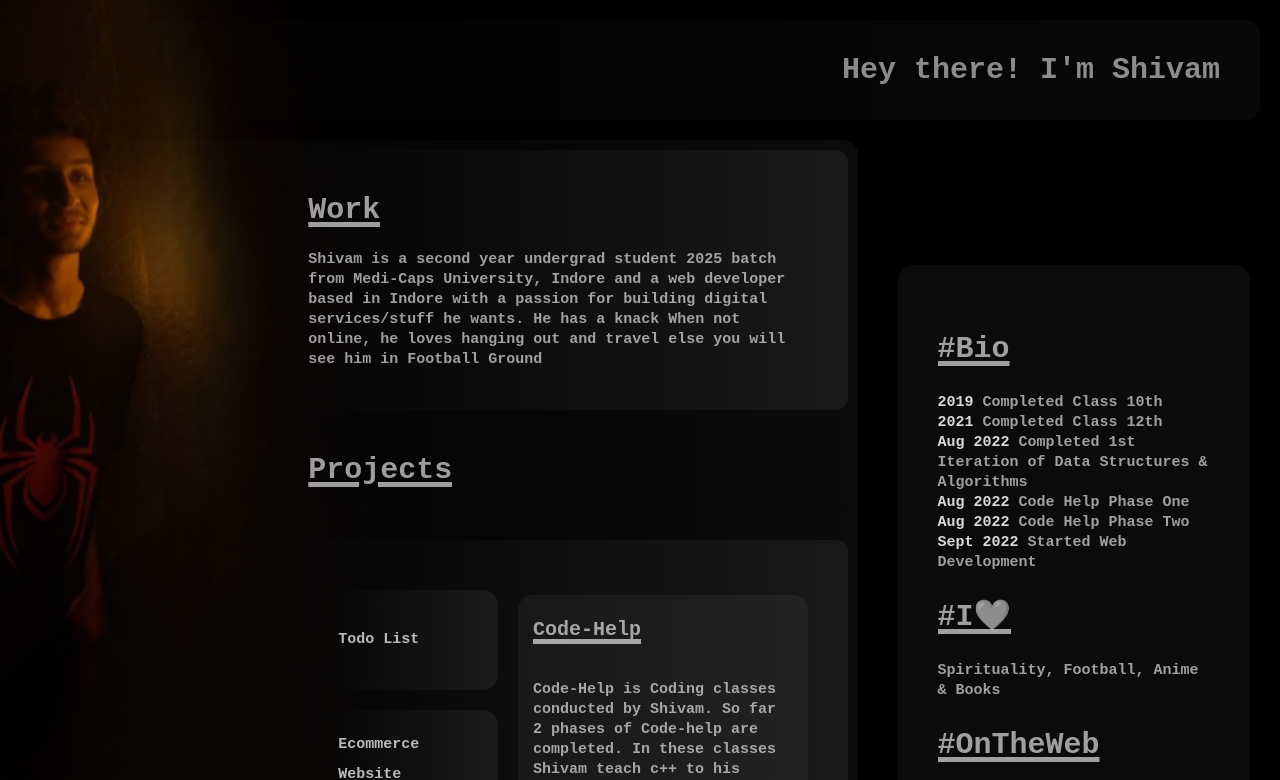
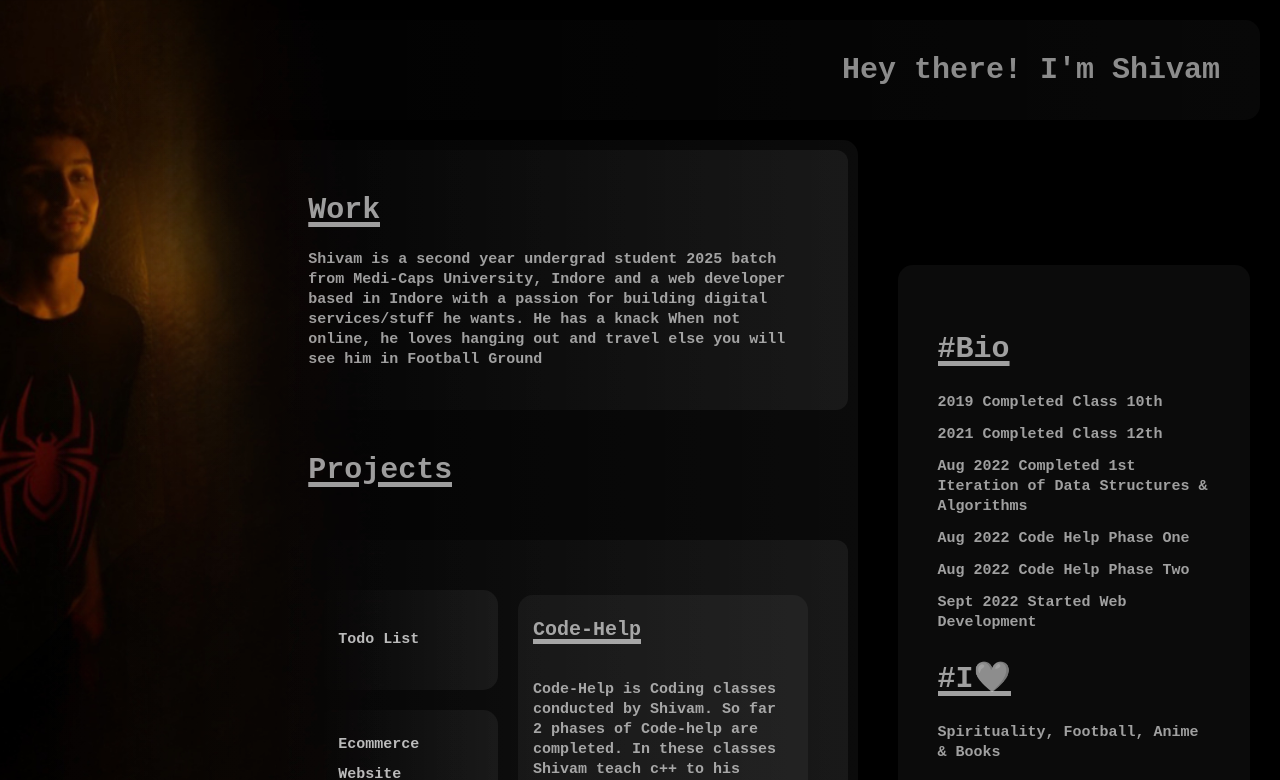
Before and after one commit to shivm29/aboutme, a React (Create React App) app: page / in a window 1280 px wide. Shown: the top 780 px of the page. Built offline with nearby package versions, Linux system fonts and the light colour scheme.

Commit message:
Update App.js

```diff
--- a/src/App.js
+++ b/src/App.js
@@ -12,18 +12,24 @@ function App() {
 
     <div className="bio-container">
       <h1 className="under-style bio-headings">#Bio</h1>
-      <span className="boldit">2019</span> Completed Class 10th
-      <br />
-      <span className="boldit">2021</span> Completed Class 12th
-      <br />
-      <span className="boldit">Aug 2022</span> Completed 1st Iteration of Data Structures & Algorithms
-      <br />
-      <span className="boldit">Aug 2022</span> Code Help Phase One
-      <br />
-      <span className="boldit">Aug 2022</span> Code Help Phase Two
-      <br />
-      <span className="boldit">Sept 2022</span> Started Web Development
-      <br />
+      2019 Completed Class 10th
+      <hr />
+      {/* <br /> */}
+      2021 Completed Class 12th
+      <hr />
+      {/* <br /> */}
+      Aug 2022 Completed 1st Iteration of Data Structures & Algorithms
+      <hr />
+      {/* <br /> */}
+      Aug 2022 Code Help Phase One
+      <hr />
+      {/* <br /> */}
+      Aug 2022 Code Help Phase Two
+      <hr />
+      {/* <br /> */}
+      Sept 2022 Started Web Development
+      <hr />
+      {/* <br /> */}
 
       <h1 className="under-style bio-headings">#I🤍</h1>
       Spirituality, Football, Anime & Books
```
